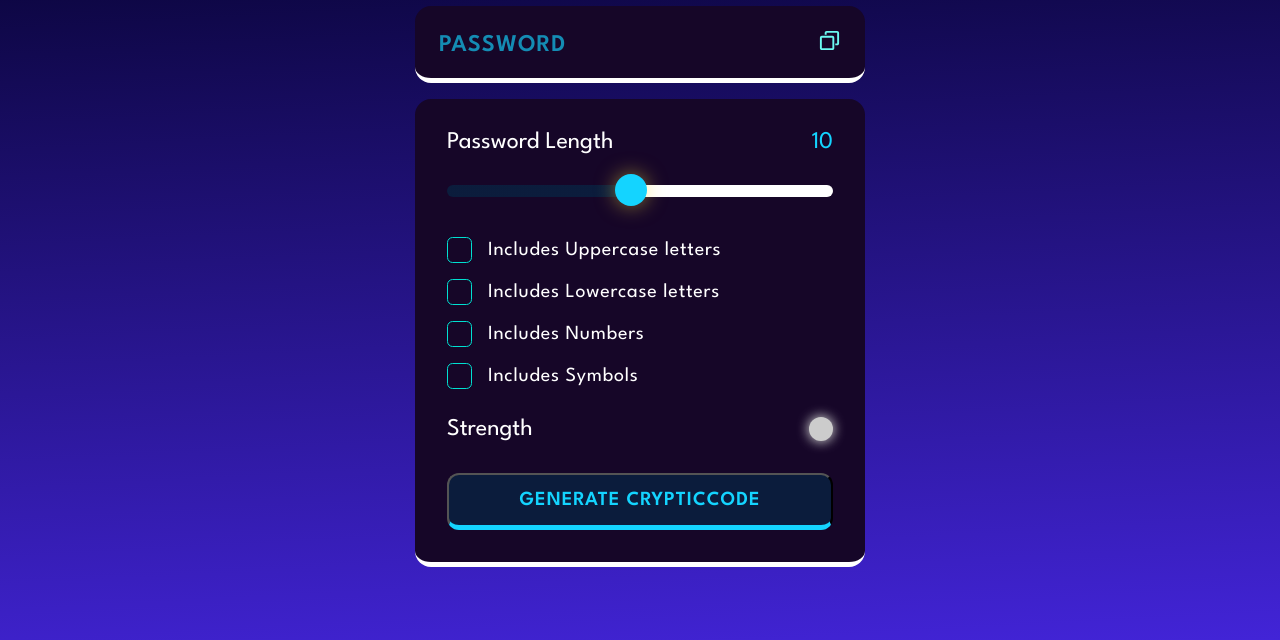
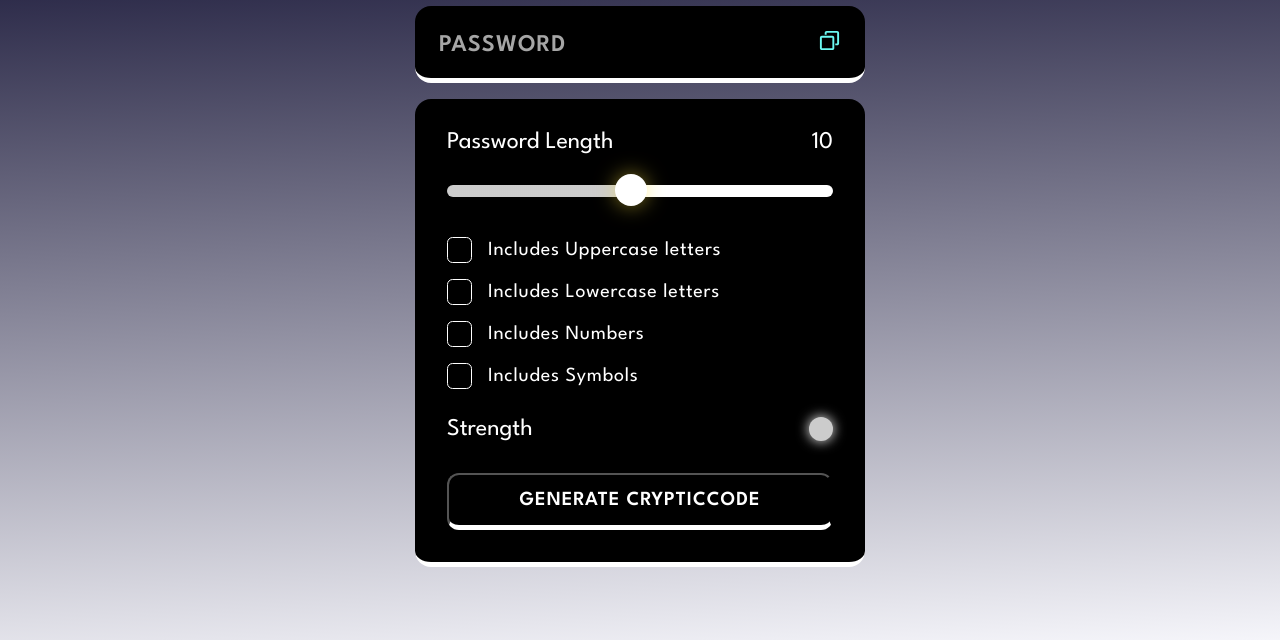
Before and after one commit to Ajayrathore20/Password-Genrator, a plain HTML site: page index.html in a window 1280 px wide. Shown: the part 160-800 px from the top of the page. Drawn offline with Linux system fonts and the light colour scheme.

Commit message:
Update styles.css

```diff
--- a/styles.css
+++ b/styles.css
@@ -7,22 +7,31 @@
     font-family: 'League Spartan', sans-serif;
 }
 
+.ball {
+    position: absolute;
+    border-radius: 100%;
+    opacity: 0.7;
+  }
+
+
+
+
 :root {
 
-    --dk-violet: hsl(268, 75%, 9%);
+    --dk-violet: hsl(0, 0%, 0%);
     --lt-violet: hsl(0, 0%, 100%);
     --lt-violet2: hsl(0, 0%, 100%);
-    --vb-violet: hsl(219, 69%, 14%);
+    --vb-violet: hsla(0, 0%, 0%, 0.199);
     --vb-violet2: hsl(248, 50%, 25%);
 
-    --vb-yellow: hsl(191, 100%, 54%);
+    --vb-yellow: hsl(180, 100%, 100%);
 
 
     --pl-white: hsl(0, 0%, 100%);
 
-    --vb-cyan: hsl(176, 100%, 44%);
-    --vb-cyan2: hsl(177, 92%, 70%);
-    --dk-text: hsl(198, 20%, 13%);
+    --vb-cyan: hsl(0, 0%, 100%);
+    --vb-cyan2: hsl(0, 0%, 100%);
+    --dk-text: hsl(0, 0%, 0%);
 }
 
 body {
@@ -33,7 +42,7 @@ body {
     align-items: center;
     justify-content: center;
     /* background: linear-gradient(231deg, rgba(22, 6, 40, 1) 0%, rgba(52, 28, 79, 1) 50%, rgba(88, 7, 125, 1) 100%); */
-    background: linear-gradient(177deg, rgba(2,0,36,1) 0%, rgba(66,36,215,1) 100%, rgba(0,212,255,1) 100%);
+    background: linear-gradient(177deg, rgba(2,0,36,1) 0%, rgb(245,245,250) 100%, rgba(0,212,255,1) 100%);
 }
 
 .container {
```
